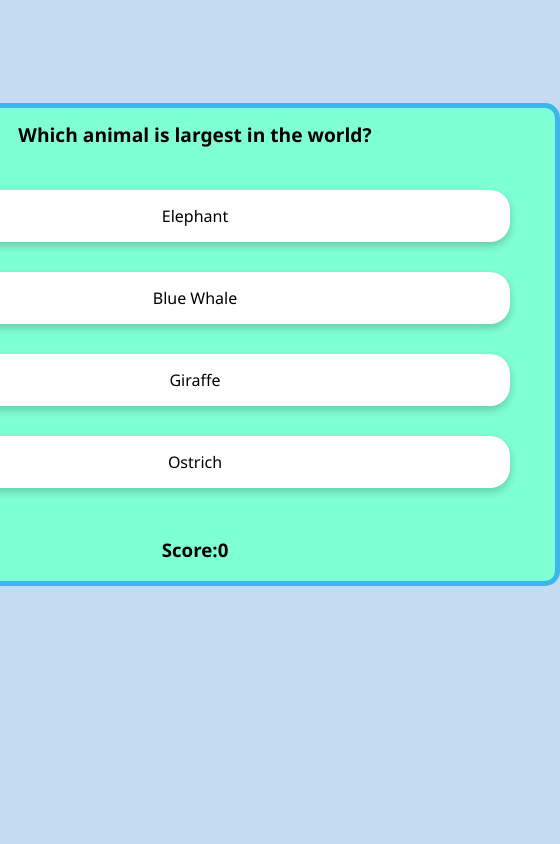
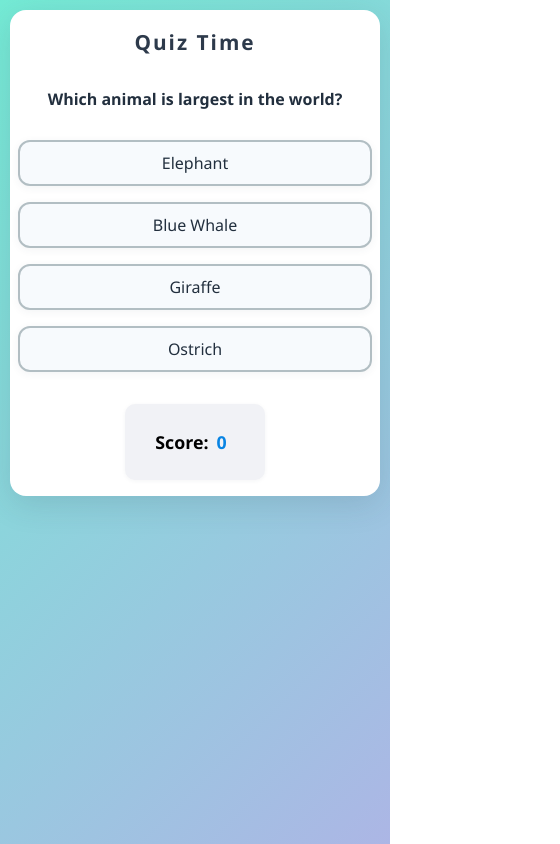
Before and after one commit to Amjath-s/jsquiz, a plain HTML site: page index.html in a window 390 px wide. Shown: the whole page, 560 px wide, since content can reach past the window. Drawn offline with Linux system fonts and the light colour scheme.

Commit message:
ui changed and responsive added

```diff
--- a/style.css
+++ b/style.css
@@ -1,57 +1,134 @@
 body {
-    background-color:#c4dbf2;
-    display: flex;
-    flex-direction: column;
-    align-items: center;
-    margin:50px;
-    padding: 0,auto;
-    font-family: 'Segoe UI', Tahoma, Geneva, Verdana, sans-serif;
-  }
-h1{
-    font-weight: 900;
-    font-size: larger;
+  background: linear-gradient(135deg, #74ebd5 0%, #ACB6E5 100%);
+  min-height: 100vh;
+  margin: 0;
+  padding: 0;
+  font-family: 'Segoe UI', Arial, sans-serif;
+  display: flex;
+  flex-direction: column;
+  align-items: center;
 }
-.questionbox
-{
-  background-color: aquamarine;
-  width:720px;
-  max-height: fit-content;
-  align-items: center;
+
+.main {
+  margin: 40px auto;
+  padding: 0;
+  border-radius: 16px;
+  box-shadow: 0 8px 32px rgba(44, 62, 80, 0.15);
+  background: #fff;
+  max-width: 420px;
+  width: 95%;
+}
+
+.heading h1 {
   text-align: center;
-  border: 5px solid rgb(59, 184, 233);
+  font-size: 2.2rem;
+  font-weight: 700;
+  color: #2d3a4b;
+  margin: 0;
+  padding: 32px 0 16px 0;
+  letter-spacing: 2px;
+}
+
+.questionbox {
+  background: transparent;
+  border: none;
   border-radius: 15px;
   display: flex;
   flex-direction: column;
-  flex: 5;
+  align-items: center;
+  padding: 0 24px 24px 24px;
+}
 
+#questions {
+  font-size: 1.3rem;
+  color: #222f3e;
+  margin: 24px 0 16px 0;
+  min-height: 48px;
 }
-.option
-{
+
+.options {
+  width: 100%;
   display: flex;
   flex-direction: column;
-  align-items: center;
-  justify-content: center;
-  margin: 10px;
-  background-color:white;
-  margin: 30px;
-  padding: 15px;
-  width: 600px;
-  border-radius: 20px;
-  box-shadow: 0 4px 8px rgba(0, 0, 0, 0.2);
-  transition: transform 0.2s;
+  gap: 16px;
+  margin-bottom: 24px;
+}
+
+.option {
+  background: #f7fafd;
+  border: 2px solid #b2bec3;
+  border-radius: 12px;
+  padding: 14px 0;
+  font-size: 1.1rem;
+  color: #222f3e;
+  text-align: center;
   cursor: pointer;
+  transition: background 0.2s, border 0.2s, transform 0.15s;
+  box-shadow: 0 2px 8px rgba(44, 62, 80, 0.06);
+  user-select: none;
+}
 
-
-  &:hover {
-    transform: scale(1.05);
-    background-color: antiquewhite;
-  }
-
+.option:hover {
+  background: #e3f0ff;
+  border-color: #0984e3;
+  transform: scale(1.03);
 }
 
 .scoredisplay {
   display: flex;
+  justify-content: space-between;
   align-items: center;
-  gap: 20px;
-  justify-content: space-between;
+  background: #f1f2f6;
+  border-radius: 10px;
+  padding: 12px 20px;
+  margin-top: 8px;
+  font-size: 1rem;
+  box-shadow: 0 1px 4px rgba(44, 62, 80, 0.05);
+  gap: 16px;
 }
+
+#quizScore {
+  font-weight: bold;
+  color: #0984e3;
+  margin: 0 8px;
+}
+
+#correctScore {
+  color: #00b894;
+  font-weight: 600;
+}
+
+#wrongScore {
+  color: #d63031;
+  font-weight: 600;
+}
+
+/* Responsive Design */
+@media (max-width: 600px) {
+  .main {
+    max-width: 98vw;
+    margin: 10px;
+    padding: 0;
+  }
+  .questionbox {
+    padding: 0 8px 16px 8px;
+  }
+  .option {
+    font-size: 1rem;
+    padding: 10px 0;
+  }
+  .heading h1 {
+    font-size: 1.3rem;
+    padding: 18px 0 8px 0;
+  }
+  #questions {
+    font-size: 1rem;
+    min-height: 36px;
+  }
+  .scoredisplay {
+    flex-direction: column;
+    gap: 8px;
+    padding: 8px 10px;
+    font-size: 0.95rem;
+  }
+}
```
